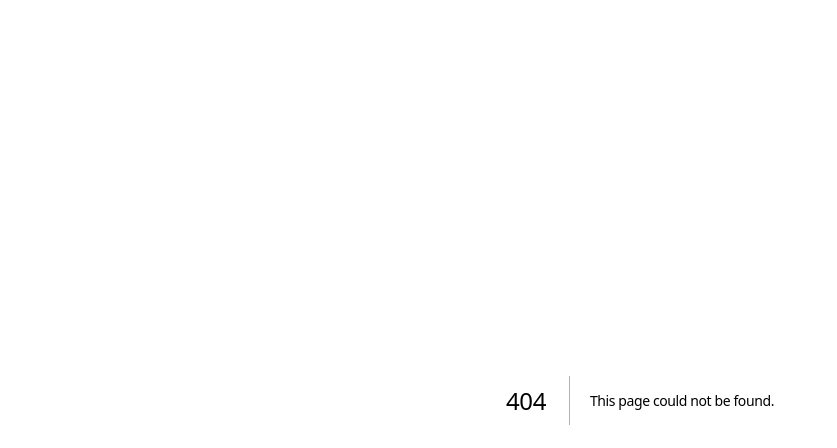
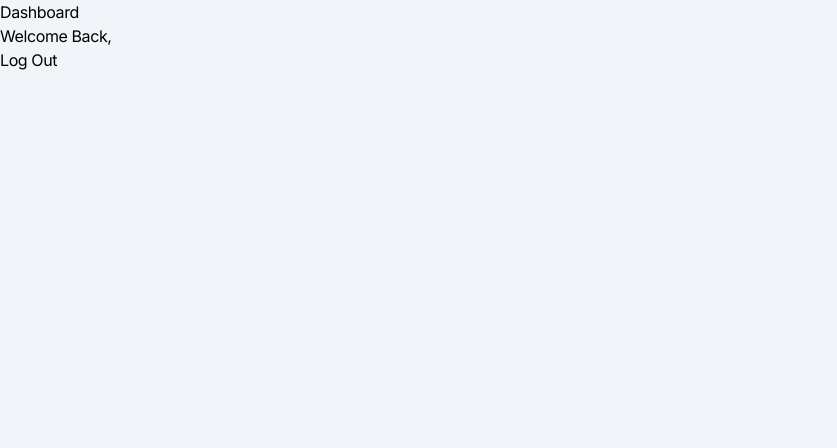
Before and after one commit to guswawan/eventmaker, a Next.js app: page /dashboard in a window 1280 px wide. Before the commit this address had no page. Shown: the top 448 px of the page, without its empty margins (0-837 px from the left). Built offline with nearby package versions, Linux system fonts and the light colour scheme.

Commit message:
feat:adding Logout fiture

```diff
--- /dev/null
+++ b/src/app/dashboard/page.js
@@ -0,0 +1,38 @@
+"use client"
+
+import { userAgent } from 'next/server'
+import React, { useEffect, useState } from 'react'
+import Cookies from 'js-cookie'
+import { useRouter } from 'next/navigation'
+
+const Page = () => {
+
+    const router =  useRouter()
+    const [user, setUser] = useState(null)
+
+function handleLogout() {
+    //ilangin user dari local storage
+    localStorage.removeItem("user")
+    //hapus cookies
+    Cookies.remove("token")
+    //balik ke login page
+    router.push("/")
+}
+
+
+    useEffect(() => {
+        const userFromLs = localStorage.getItem("user")
+        const parsedUserData = JSON.parse(userFromLs)
+        setUser(parsedUserData)
+    }, [])
+    return (
+        <div>
+            <div> Dashboard</div>
+            <div>Welcome Back, {user?.name}</div>
+            <button onClick={handleLogout} >Log Out</button>
+        </div>
+
+    )
+}
+
+export default Page
--- a/src/components/auth/component/login.jsx
+++ b/src/components/auth/component/login.jsx
@@ -2,10 +2,10 @@
 
 import React from "react";
 import Cookies from "js-cookie";
-// import { useRouter } from "next/navigation";
+import { useRouter } from "next/navigation";
 
 export const Login = () => {
-//   const router = useRouter();
+  const router = useRouter();
   async function handleSubmitLogin(event) {
     event.preventDefault();
 
@@ -29,7 +29,7 @@ export const Login = () => {
 
     Cookies.set("token", token);
 
-    // router.push("/dashboard");
+    router.push("/dashboard");
   }
 
   return (
@@ -37,9 +37,6 @@ export const Login = () => {
       <form onSubmit={handleSubmitLogin} action="">
         <input name="email" type="text" />
         <input name="password" type="text" />
-        <input name="password" type="text" />
-        <input name="password" type="text" />
-        <input name="password" type="text" />
         <button>Login</button>
       </form>
     </div>
```
